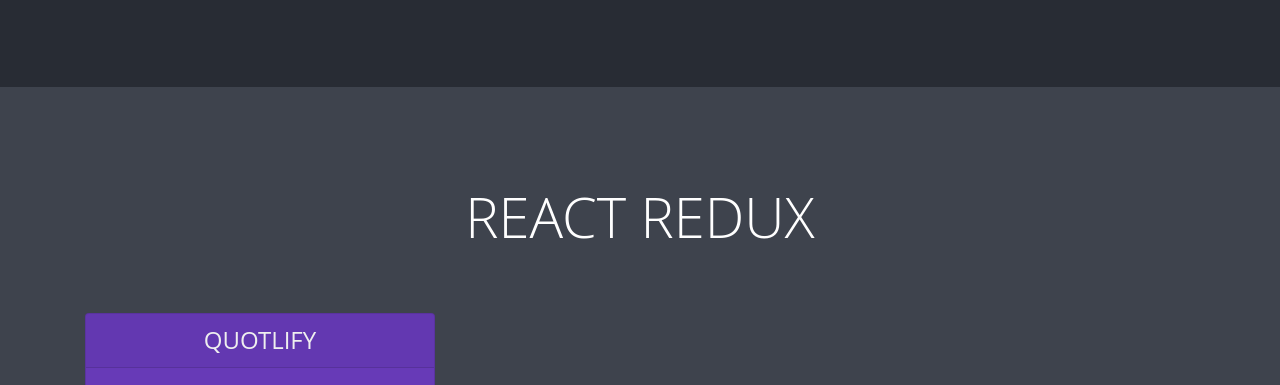
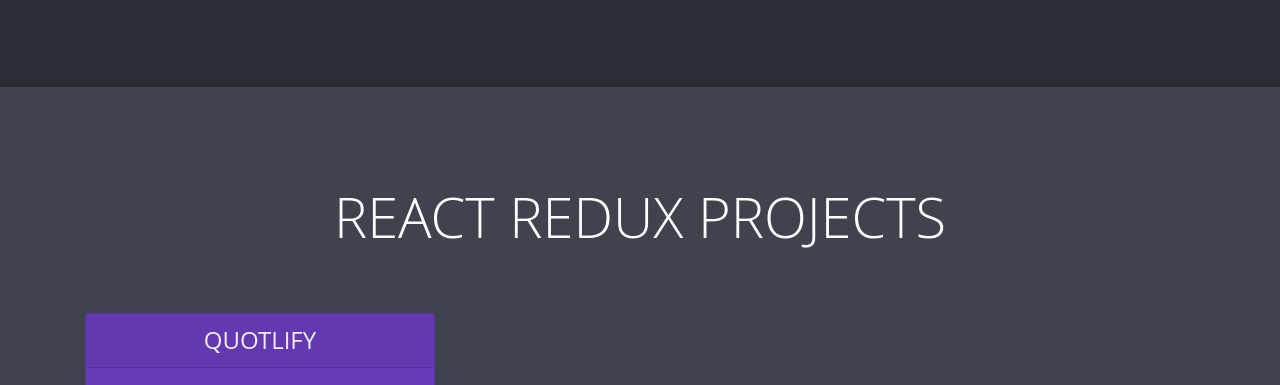
Before and after one commit to drminnaar/drminnaar.github.io, a plain HTML site: page index.html in a window 1280 px wide. Shown: the part 2760-3145 px from the top of the page. Drawn offline with nearby package versions, Linux system fonts and the light colour scheme; some packages are replaced by stand-ins of ours; a script that the page names is missing.

Commit message:
Correct spelling of 'React Redux' to 'React Redux Projects'

```diff
--- a/index.html
+++ b/index.html
@@ -283,7 +283,7 @@
 
 
     <section id="section-react-redux" class="pt-5" style="background-color: rgb(62, 67, 77); padding-bottom: 100px;">
-        <h1 class="display-4 text-uppercase text-center text-white pt-5 mb-5">React Redux</h1>
+        <h1 class="display-4 text-uppercase text-center text-white pt-5 mb-5">React Redux Projects</h1>
         <div class="container">
             <div class="row">
                 <div class="col-md-6 col-lg-4">
```
